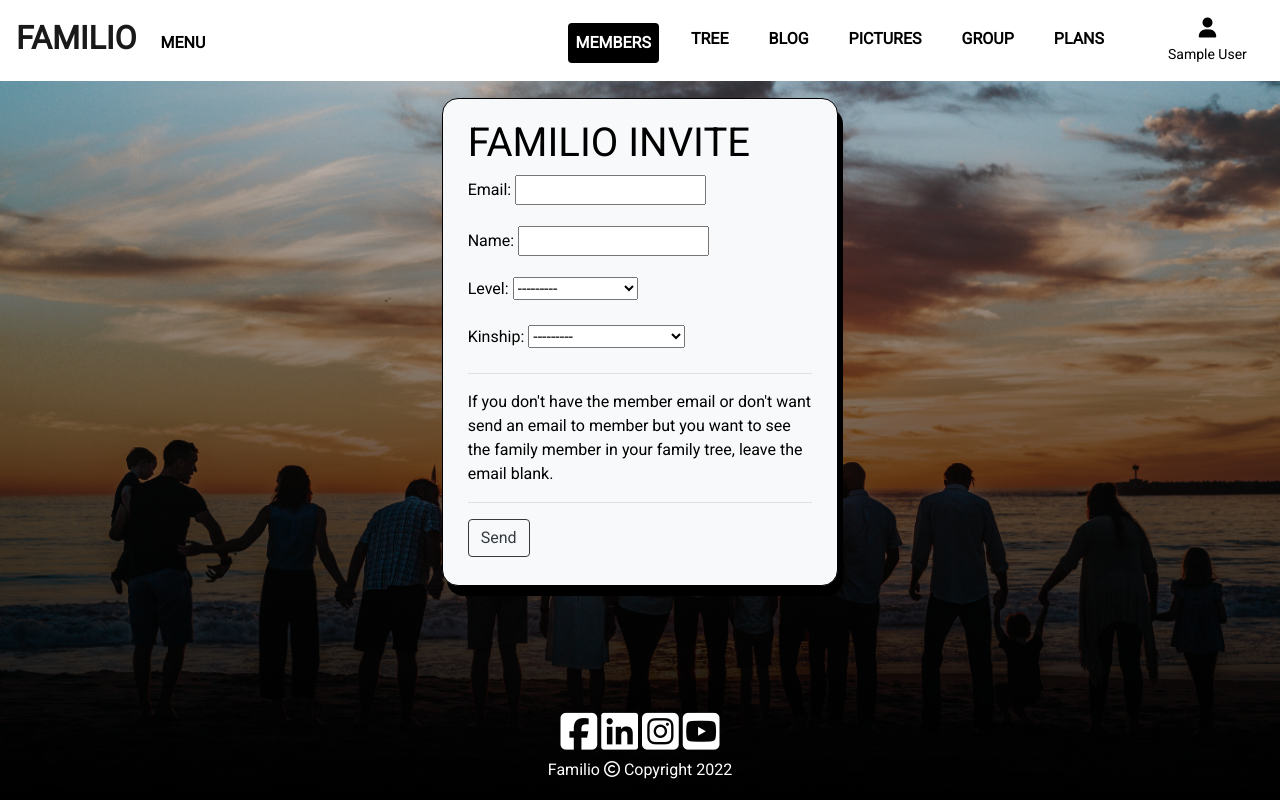
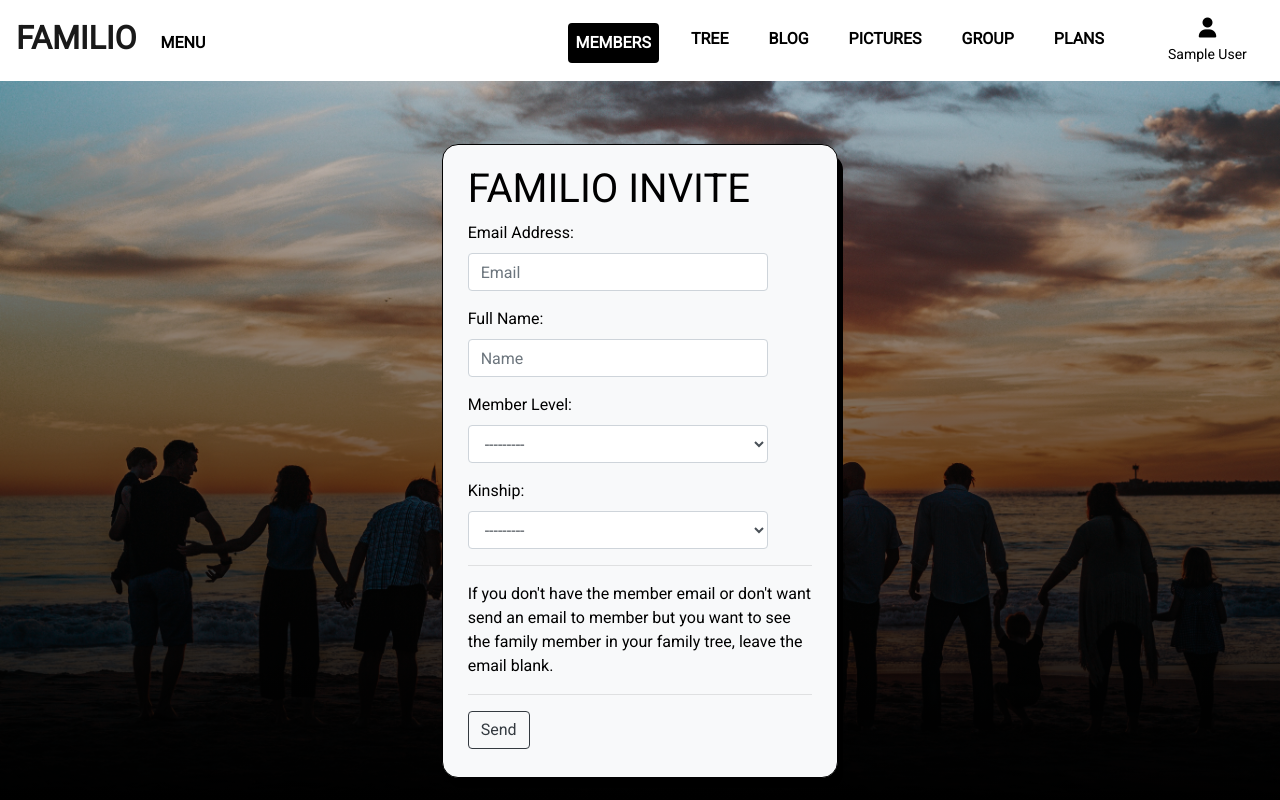
Before and after one commit to michaelrfreitas/p5_familio_app, a Django app: page /members/familio in a window 1280 px wide. Run offline with Django 3.2, Linux system fonts and the light colour scheme; the visitor is signed in with stand-in values (Sample User, id 1); some libraries are stand-ins or nearby versions.

Commit message:
code: adjust the forms and style page

```diff
--- a/familio/settings.py
+++ b/familio/settings.py
@@ -107,7 +107,7 @@ LOGIN_REDIRECT_URL = '/members/menu'
 LOGOUT_REDIRECT_URL = '/'
 ACCOUNT_EMAIL_VERIFICATION = 'mandatory'
 
-ACCOUNT_FORMS = {'signup': 'member.forms.MyCustomSignupForm'}
+ACCOUNT_FORMS = {'signup': 'member.forms.MyCustomSignupForm', 'login': 'member.forms.MyCustomLoginForm'}
 AUTH_USER_MODEL = 'member.CustomUser'
 
 SOCIALACCOUNT_PROVIDERS = {
--- a/member/forms.py
+++ b/member/forms.py
@@ -1,6 +1,21 @@
-from allauth.account.forms import SignupForm
+from allauth.account.forms import SignupForm, LoginForm
 from django import forms
 from . import models
+
+
+class MyCustomLoginForm(LoginForm):
+
+    def __init__(self, *args, **kwargs):
+        super(MyCustomLoginForm, self).__init__(*args, **kwargs)
+        for field_name, field in self.fields.items():
+            field.widget.attrs['class'] = 'form-control'
+
+    def login(self, *args, **kwargs):
+
+        # Add your own processing here.
+
+        # You must return the original result.
+        return super(MyCustomLoginForm, self).login(*args, **kwargs)
 
 
 class MyCustomSignupForm(SignupForm):
@@ -14,6 +29,11 @@ class MyCustomSignupForm(SignupForm):
     dob = forms.DateField(label=('DOB'), widget=forms.DateInput(
         format=('%d/%m/%Y'), attrs={'type': 'date'}), required=True)
     photo = forms.ImageField(label='Photo', required=False)
+
+    def __init__(self, *args, **kwargs):
+        super(MyCustomSignupForm, self).__init__(*args, **kwargs)
+        for field_name, field in self.fields.items():
+            field.widget.attrs['class'] = 'form-control'
 
     def save(self, request):
         user = super(MyCustomSignupForm, self).save(request)
@@ -31,6 +51,33 @@ class MyCustomUserForm(forms.ModelForm):
     class Meta:
         model = models.CustomUser
         fields = ['first_name', 'last_name', 'phone', 'dob', 'photo']
+        widgets = {
+            'first_name': forms.TextInput(attrs={
+                'class': "form-control",
+                'style': 'max-width: 300px;',
+                'placeholder': 'First Name',
+            }),
+            'last_name': forms.TextInput(attrs={
+                'class': "form-control",
+                'style': 'max-width: 300px;',
+                'placeholder': 'Last Name'
+            }),
+            'phone': forms.TextInput(attrs={
+                'class': "form-control",
+                'style': 'max-width: 300px;',
+                'placeholder': '0XX XXX XXXX',
+            }),
+            'dob': forms.DateInput(attrs={
+                'class': "form-control",
+                'style': 'max-width: 300px;',
+                'placeholder': 'Date of Birth',
+            })}
+        labels = {
+            'first_name': 'First Name',
+            'last_name': 'Last Name',
+            'phone': 'Phone',
+            'dob': 'DOB',
+        }
 
 
 class MyFamilioForm(forms.ModelForm):
@@ -38,6 +85,33 @@ class MyFamilioForm(forms.ModelForm):
     class Meta:
         model = models.Familio
         fields = ['email', 'name', 'level', 'kinship']
+        widgets = {
+            'email': forms.EmailInput(attrs={
+                'class': "form-control",
+                'style': 'max-width: 300px;',
+                'placeholder': 'Email',
+            }),
+            'name': forms.TextInput(attrs={
+                'class': "form-control",
+                'style': 'max-width: 300px;',
+                'placeholder': 'Name'
+            }),
+            'level': forms.Select(attrs={
+                'class': "form-control",
+                'style': 'max-width: 300px;',
+                'placeholder': 'Level',
+            }),
+            'kinship': forms.Select(attrs={
+                'class': "form-control",
+                'style': 'max-width: 300px;',
+                'placeholder': 'Kinship',
+            })}
+        labels = {
+            'email': 'Email Address',
+            'name': 'Full Name',
+            'level': 'Member Level',
+            'kinship': 'Kinship',
+        }
 
 
 class MyGroupForm(forms.ModelForm):
@@ -51,3 +125,18 @@ class MyGroupForm(forms.ModelForm):
     class Meta:
         model = models.Group
         fields = ['grp_name', 'familio']
+        widgets = {
+            'grp_name': forms.TextInput(attrs={
+                'class': "form-control",
+                'style': 'max-width: 300px;',
+                'placeholder': 'Group Name',
+            }),
+            'familio': forms.SelectMultiple(attrs={
+                'class': "form-control",
+                'style': 'max-width: 300px;',
+                'placeholder': 'Familio Members'
+            })}
+        labels = {
+            'grp_name': 'Group Name',
+            'familio': 'Familio Members'
+        }
--- a/member/models.py
+++ b/member/models.py
@@ -13,6 +13,8 @@ LEVEL = (
 KINSHIP = (
     ('Mother', 'Mother'),
     ('Father', 'Father'),
+    ('Son', 'Son'),
+    ('Daughter', 'Daughter'),
     ('Brother', 'Brother'),
     ('Sister', 'Sister'),
     ('Wife', 'Wife'),
@@ -30,8 +32,6 @@ KINSHIP = (
     ('Sister-in-law', 'Sister-in-law'),
     ('Mother-in-law', 'Mother-in-law'),
     ('Father-in-law', 'Father-in-law'),
-    ('Son', 'Son'),
-    ('Daughter', 'Daughter'),
 )
 
 
--- a/member/templates/member/familio.html
+++ b/member/templates/member/familio.html
@@ -4,7 +4,7 @@
 
 {% block content %}
 <div class="container py-5 h-100">
-    <div class="row d-flex justify-content-center align-items-center h-100 pt-5">
+    <div class="row d-flex justify-content-center align-items-center h-100 padtop">
         <div class="col-12 col-md-8 col-lg-6 col-xl-5">
             <div class="card bg-light text-black fam_sha">
                 <div class="card-body">
@@ -45,7 +45,7 @@
                                 Member: {{ familio.name }}<br>
                                 Kinship: {{ familio.kinship }}<br>
                                 Level: {{ familio.level }}<br>
-                                Status: {% if familio.approved %} Approved {% else %} Pending {% endif %} <br>
+                                Status: {% if familio.approved %} Approved {% elif not familio.email %} Unverified {% else %} Pending {% endif %} <br>
                                 <a class="btn btn-outline-warning btn-md"
                                     href="{{ activate_url }}/members/edit_invite/{{ familio.id }}">Edit</a>
                                 <a class="btn btn-outline-danger btn-md"
--- a/member/templates/member/group.html
+++ b/member/templates/member/group.html
@@ -6,7 +6,7 @@
 
 {% block content %}
 <div class="container py-5 h-100">
-    <div class="row d-flex justify-content-center align-items-center h-100">
+    <div class="row d-flex justify-content-center align-items-center h-100 padtop">
         <div class="col-12 col-md-8 col-lg-6 col-xl-5">
             <div class="card bg-light text-black fam_sha">
                 <div class="card-body p-5">
--- a/member/templates/member/my_profile.html
+++ b/member/templates/member/my_profile.html
@@ -6,7 +6,7 @@
 
 {% block content %}
 <div class="container py-5 h-100">
-    <div class="row d-flex justify-content-center align-items-center h-100">
+    <div class="row d-flex justify-content-center align-items-center h-100 padtop">
         <div class="col-12 col-md-8 col-lg-6 col-xl-5">
             <div class="card bg-light text-black fam_sha">
                 <div class="card-body p-5">
--- a/member/templates/member/tree.html
+++ b/member/templates/member/tree.html
@@ -55,7 +55,7 @@
             let res = await fetch("/static/json/{{user.email}}.json");
             return await res.json();
         } catch (error) {
-            alert("Ooops! Something's gone wrong. Please, try again later.");
+            alert("Ooops! Something's gone wrong. Please, try again.");
         }
     }
     async function exec() {
--- a/member/views.py
+++ b/member/views.py
@@ -66,9 +66,13 @@ def tree(request):
     # Loop to collect all data in familio relationship
     for familio in familios:
         # Check if the familio relationship is approved
-        if familio.approved:
+        if familio.approved or not familio.email:
             # Collect specific members details from each familio member
-            member = get_object_or_404(models.CustomUser, email=familio.email)
+            if familio.email:
+                member = get_object_or_404(
+                    models.CustomUser, email=familio.email)
+            else:
+                member = familio
             # If have a Father kinship
             if familio.kinship == 'Father':
                 ppid_main = member.id
@@ -89,14 +93,19 @@ def tree(request):
     # Loop to collect all data in familio relationship
     for familio in familios:
         # Check if the familio relationship is approved
-        if familio.approved:
+        if familio.approved or not familio.email:
             # Collect specific members details from each familio member
-            member = get_object_or_404(models.CustomUser, email=familio.email)
-            # Check if there is image in the profiles
-            if member.photo == '':
+            if familio.email:
+                member = get_object_or_404(
+                    models.CustomUser, email=familio.email)
+                # Check if there is image in the profiles
+                if member.photo == '':
+                    img = ''
+                else:
+                    img = member.photo.url
+            else:
+                member = familio
                 img = ''
-            else:
-                img = member.photo.url
             # If have a Father kinship
             if familio.kinship == 'Father':
                 pid = pid_main
@@ -124,11 +133,15 @@ def tree(request):
                 pid = ''
                 ppid = ''
             # Add the data compiled to the Data Array for JSON file
+            if familio.email:
+                name = member.first_name + ' ' + member.last_name
+            else:
+                name = member.name
             data.append({
                 'id': member.id,
                 'pid': pid,
                 'ppid': ppid,
-                'name': member.first_name + ' ' + member.last_name,
+                'name': name,
                 'parent': familio.kinship,
                 'img': img,
                 'tags': [tag],
@@ -203,6 +216,7 @@ def delete_group(request, group_id):
     """  Member delete the Group """
     group = get_object_or_404(models.Group, id=group_id)
     group.delete()
+    messages.success(request, 'Group successful deleted.')
     return redirect('group')
 
 
@@ -252,7 +266,7 @@ def familio(request):
                     return redirect('familio')
                 else:
                     messages.warning(
-                        request, 'Unfortunately, We can see that you are in a free plan and have exceeded the limit of 10 members, so we are sending your invite without adding this member to your family.')
+                        request, 'Unfortunately, We can see that you are in a free plan and have exceeded the limit of 10 members, so we are not adding this member to your family.')
                     # Create the email message
                     subject, from_email, to = '[Familio] Invite', 'familio.uk@gmail.com', element.email  # noqa
                     text_content = (
@@ -274,7 +288,7 @@ def familio(request):
                     )
                     return redirect('familio')
         else:
-            messages.warning(request, 'This invite could not be sent.')
+            messages.warning(request, 'This member could not be added.')
     form = forms.MyFamilioForm()
     familios = models.Familio.objects.filter(member=request.user)
     receives = models.Familio.objects.filter(email=request.user.email)
@@ -305,9 +319,10 @@ def edit_invite(request, familio_id):
         form = forms.MyFamilioForm(request.POST, instance=invite)
         if form.is_valid():
             form.save()
+            messages.success(request, 'You have updated successfully the member.')
             return redirect('familio')
         else:
-            messages.warning(request, 'This invite could not be updated.')
+            messages.warning(request, 'This member could not be updated.')
     form = forms.MyFamilioForm(instance=invite)
     familios = models.Familio.objects.filter(member=request.user)
     receives = models.Familio.objects.filter(email=request.user.email)
@@ -324,4 +339,5 @@ def delete_invite(request, familio_id):
     """  Member delete the Familio member invites """
     invite = get_object_or_404(models.Familio, id=familio_id)
     invite.delete()
+    messages.success(request, 'The member has been deleted.')
     return redirect('familio')
--- a/static/css/base.css
+++ b/static/css/base.css
@@ -181,7 +181,7 @@ a.category-badge>span.badge:hover {
 }
 
 #footer {
-    position: fixed;
+    position: static;
     left: 0;
     right: 0;
     bottom: 0;
@@ -243,6 +243,10 @@ a.category-badge>span.badge:hover {
     display: block !important;
 }
 
+.padtop {
+    padding-top: 6rem;
+}
+
 /* -------------------------------- Media Queries */
 
 /* Slightly larger container on xl screens */
```
Also changed, not shown: member/migrations/0001_initial.py.
